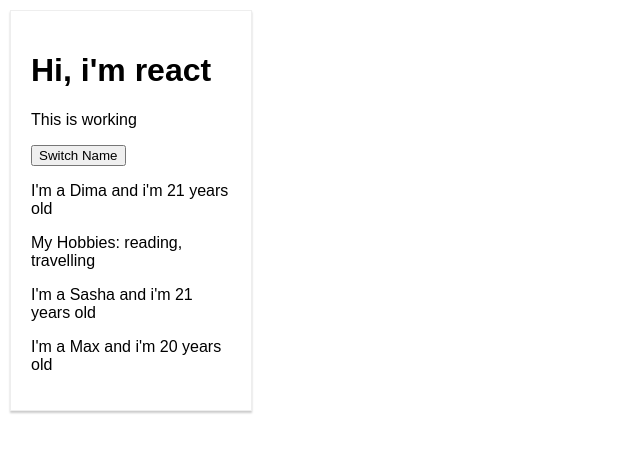
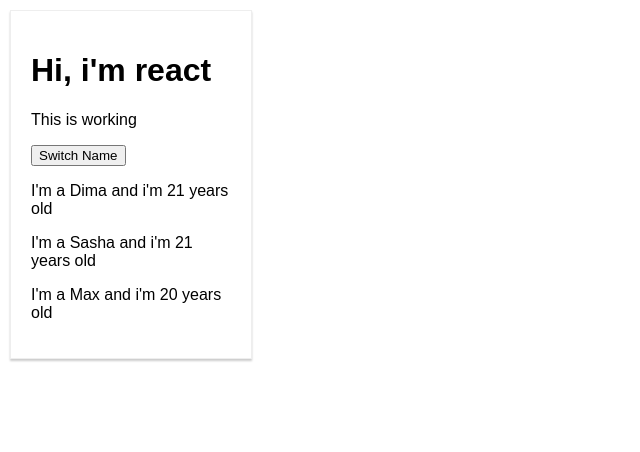
Before and after one commit to 13LD/react-redux-udemy, a React (Create React App) app in the folder intro/: page / in a window 1280 px wide. Shown: the top 452 px of the page, without its empty margins (0-640 px from the left). Built offline with nearby package versions, Linux system fonts and the light colour scheme.

Commit message:
click events

```diff
--- a/intro/src/App.js
+++ b/intro/src/App.js
@@ -11,12 +11,23 @@
     ]
   }
 
-  switchNameHandler = () => {
+  switchNameHandler = (newName) => {
     // console.log("Was clicked!")
     // DON'T DO THIS:  this.state.persons[0].name = 'Dmytro'
     this.setState({
       persons: [
-        {name: "Dmytro", age: 21},
+        {name: newName, age: 21},
+        {name: "Sasha", age: 21},
+        {name: "Max", age: 20}
+      ]
+    })
+  }
+  nameChangedHandler = (newName) => {
+    // console.log("Was clicked!")
+    // DON'T DO THIS:  this.state.persons[0].name = 'Dmytro'
+    this.setState({
+      persons: [
+        {name: newName, age: 21},
         {name: "Sasha", age: 21},
         {name: "Max", age: 20}
       ]
@@ -28,10 +39,22 @@
       <div className="App">
         <h1>Hi, i'm react</h1>
         <p>This is working</p>
-        <button onClick={this.switchNameHandler}>Switch Name</button>
-        <Person name={this.state.persons[0].name} age={this.state.persons[0].age}> My Hobbies: reading, travelling</Person>
-        <Person name={this.state.persons[1].name} age={this.state.persons[1].age} />
-        <Person name={this.state.persons[2].name} age={this.state.persons[2].age} />
+        <button onClick={() => this.switchNameHandler("Dmytro")}>Switch Name</button>
+        <Person
+          name={this.state.persons[0].name}
+          age={this.state.persons[0].age}>
+
+        </Person>
+        <Person
+          name={this.state.persons[1].name}
+          age={this.state.persons[1].age}
+          click={this.switchNameHandler.bind(this, "Dima")}
+        />
+        <Person
+          name={this.state.persons[2].name}
+          age={this.state.persons[2].age}
+          click={this.switchNameHandler}
+        />
       </div>
     );
   }
--- a/intro/src/Person/Person.js
+++ b/intro/src/Person/Person.js
@@ -4,7 +4,7 @@
 const person = (props) => {
   return (
     <div>
-      <p>I'm a {props.name} and i'm {props.age} years old</p>
+      <p onClick={props.click}>I'm a {props.name} and i'm {props.age} years old</p>
       <p>{props.children}</p>
     </div>
 
```
